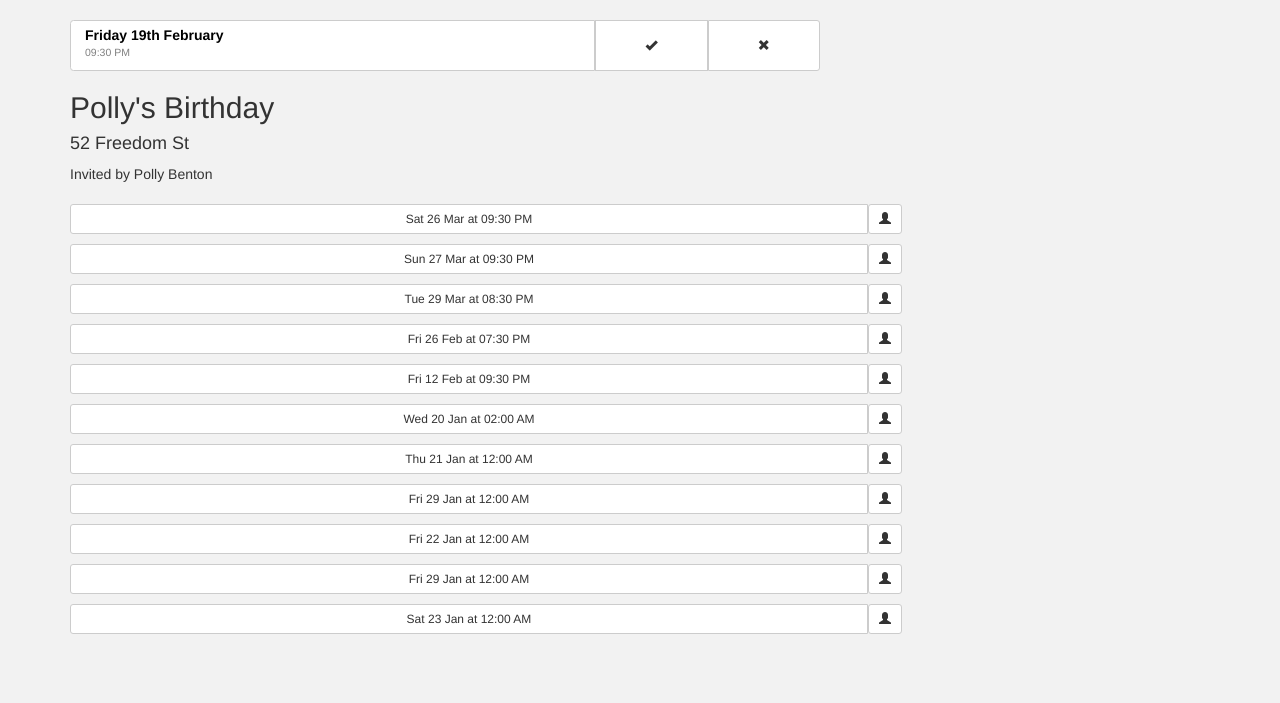
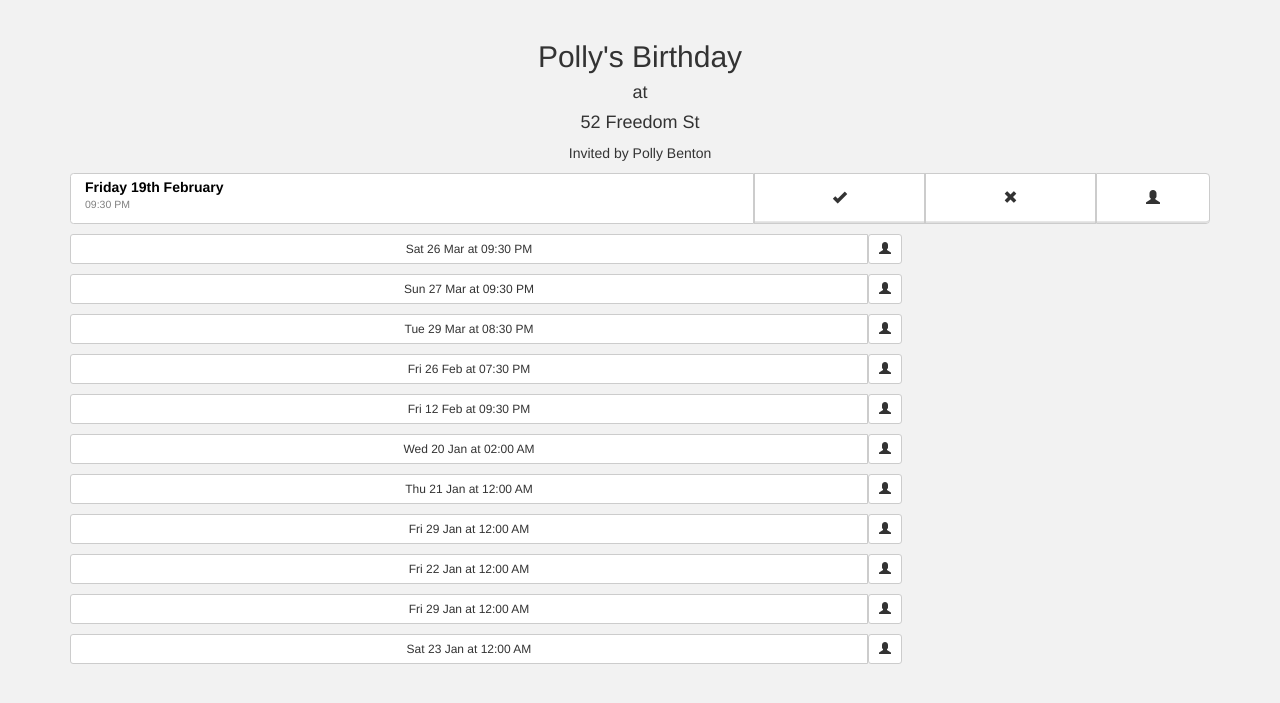
Before and after one commit to syked1/Polly_app, a Flask app: template app/templates/event_details_invited.html in a window 1280 px wide. Shown: the part 52-755 px from the top of the page. Run offline with Flask 2, Linux system fonts and the light colour scheme; the template is opened without the code that fills it: values that come from a table or form of the project are taken from there, others are empty; data comes from the database, SQL or seed files in the repository; some libraries are stand-ins or nearby versions.

Commit message:
with event details css and html update

```diff
--- a/app/static/event_details_invited.css
+++ b/app/static/event_details_invited.css
@@ -20,6 +20,10 @@ body {
     inset 1em 0 0 -.7em #5F9EA0,
     /* date background (right) */
     /*inset -5em 0 0 -.3em rgba(0, 0, 0, .05);*/
+}
+
+.button_tick_cross{
+box-shadow:  inset 0 -0.25em 0 -0.125em rgba(0, 0, 0, .125)
 }
 
 .eventdate_title {
@@ -62,3 +66,7 @@ body {
   top: 0.25em;
 
 }
+
+.drop-down-item{
+	padding-left:20px
+}
--- a/app/templates/event_details_invited.html
+++ b/app/templates/event_details_invited.html
@@ -5,31 +5,49 @@
 
 {% block content %}
 
-<div class = "container">
-	<div class = "row">
-		<div class = "col-sm-8">
-			<div class = "btn-group btn-group-justified">
-				<a class = "btn btn-justified btn-default button_eventdate" style = "width:70%">
-					<span class = "eventdate_title">Friday 19th February</span>
-					<span class = "location_details"> 09:30 PM </span>
-				</a>
-				<a href="" class="btn btn-default btn-sm" style = "width:15%">
-					<span class="glyphicon glyphicon-ok"></span>
-				<a href="" class="btn btn-default btn-sm" style = "width:15%">
-					<span class="glyphicon glyphicon-remove"></span>
-				</a>
-				</a>
-			</div>
-		</div>
-	</div>
-</div>
+
 
   <div class = "container">
 	<div class = "row">
 		<div class = "col-sm-12">
-			<h2> {{ event.name }} </h2>
-			<h4> {{event.location}} </h4>
-			<p> Invited by {{ admin.firstname}} {{ admin.surname}} </p>
+			<h2 style = "text-align: center"> {{ event.name }} </h2>
+			<h4 style = "text-align: center"> at </h4>
+			<h4 style = "text-align: center"> {{event.location}} </h4>
+			<p style = "text-align: center"> Invited by {{ admin.firstname}} {{ admin.surname}} </p>
+		</div>
+	</div>
+
+
+
+
+	<div class = "row">
+		<div class = "col-xs-12">
+			<div class = "btn-group btn-group-justified">
+				<a class = "btn btn-justified btn-default button_eventdate" style = "width:60%">
+					<span class = "eventdate_title">Friday 19th February</span>
+					<span class = "location_details"> 09:30 PM </span>
+				</a>
+				<a href="" class="btn btn-default button_tick_cross" style = "width:15%">
+					<span class="glyphicon glyphicon-ok"></span>
+				<a href="" class="btn btn-default button_tick_cross" style = "width:15%">
+					<span class="glyphicon glyphicon-remove"></span>
+				</a>
+				<a href="" class="btn btn-default dropdown-toggle btn-justified button_tick_cross" type="button" data-toggle="dropdown" style = "width:10%">
+					<span class="glyphicon glyphicon-user"></span>
+				</a>
+				<ul class="dropdown-menu dropdown-menu-right">
+					<li class="dropdown-header">Attending</li>
+					<li class = "disabled drop-down-item">Tiny Tim</li>
+					<li class = "disabled drop-down-item">Bob Cratchet</li>
+					<li class="divider"></li>
+					<li class="dropdown-header">Not Attending</li>
+					<li class = "disabled drop-down-item">Polly Pocket</li>
+					<li class = "disabled drop-down-item">Polly Pooface</li>
+					<li class="divider"></li>
+					<li class="dropdown-header">Not replied</li>
+					<li class = "disabled drop-down-item">Shaking Stevens</li>
+				</ul>
+			</div>
 		</div>
 	</div>
 
```
